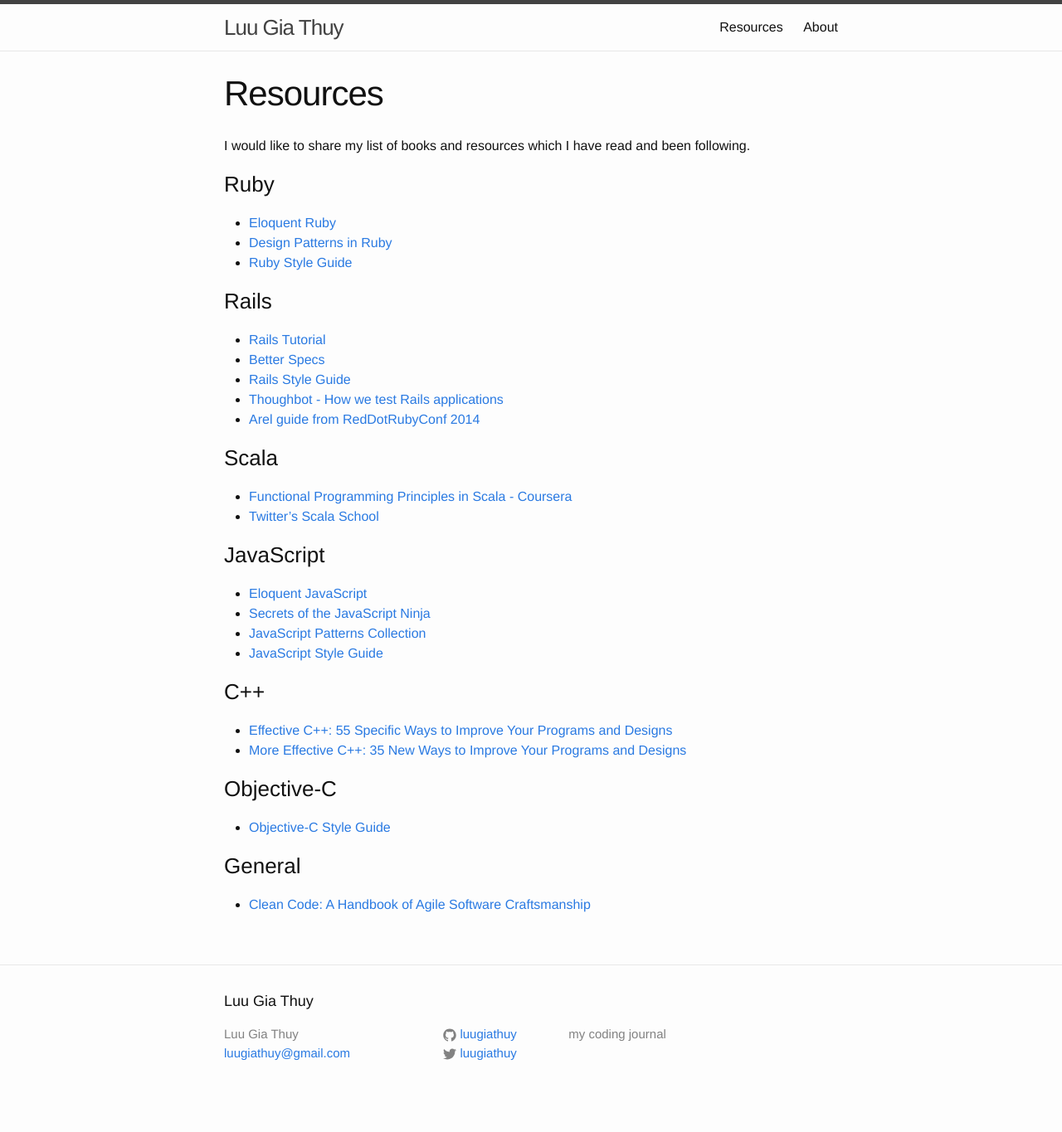
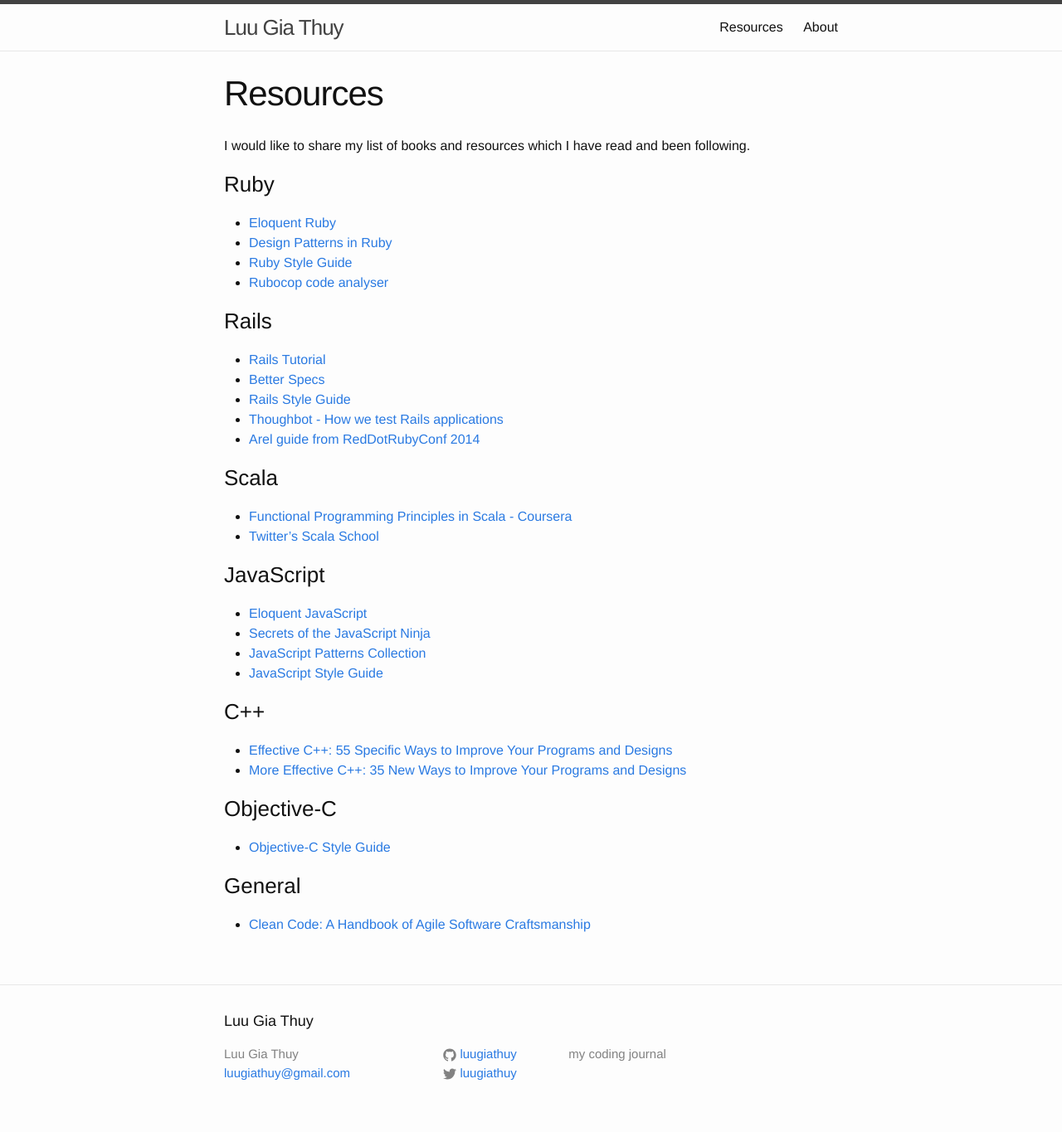
Before and after one commit to luugiathuy/luugiathuy.github.io, a Jekyll site: the page built from resources/index.md, in a window 1280 px wide. Shown: the whole page at 83% size. Built offline with Jekyll 4.4.1, drawn with Linux system fonts in a browser that asks for light colours; before the commit the page ends 1341 px from its top, so only the background shows below that.

Commit message:
Add rubocop code analyser for Ruby/Rails

```diff
--- a/resources/index.md
+++ b/resources/index.md
@@ -12,6 +12,7 @@
 - [Eloquent Ruby](http://www.amazon.com/Eloquent-Ruby-Addison-Wesley-Professional-Series/dp/0321584104){:target="_blank"}
 - [Design Patterns in Ruby](http://www.amazon.com/Design-Patterns-Ruby-Russ-Olsen/dp/0321490452){:target="_blank"}
 - [Ruby Style Guide](https://github.com/bbatsov/ruby-style-guide){:target="_blank"}
+- [Rubocop code analyser](https://github.com/bbatsov/rubocop){:target="_blank"}
 
 ### Rails
 
@@ -42,7 +43,6 @@
 
 - [Objective-C Style Guide](https://github.com/NYTimes/objective-c-style-guide){:target="_blank"}
 
-
 ### General
 
 - [Clean Code: A Handbook of Agile Software Craftsmanship](http://www.amazon.com/Clean-Code-Handbook-Software-Craftsmanship/dp/0132350882){:target="_blank"}
```
